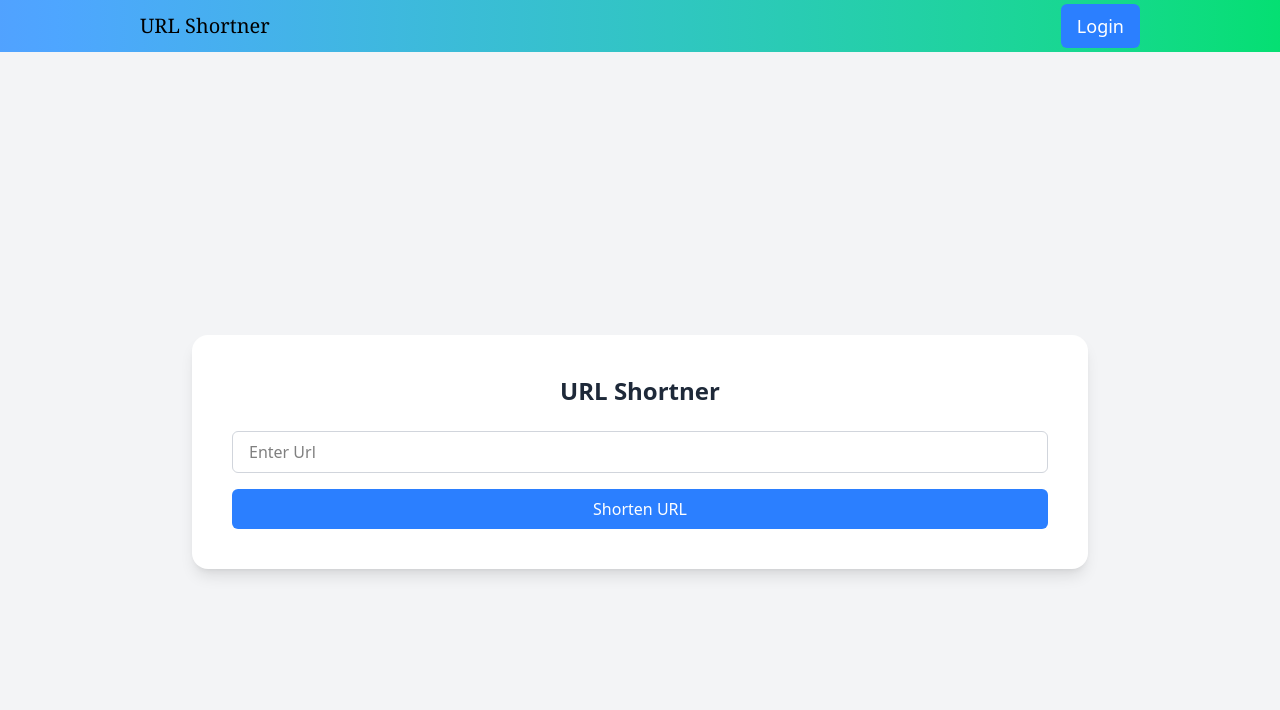
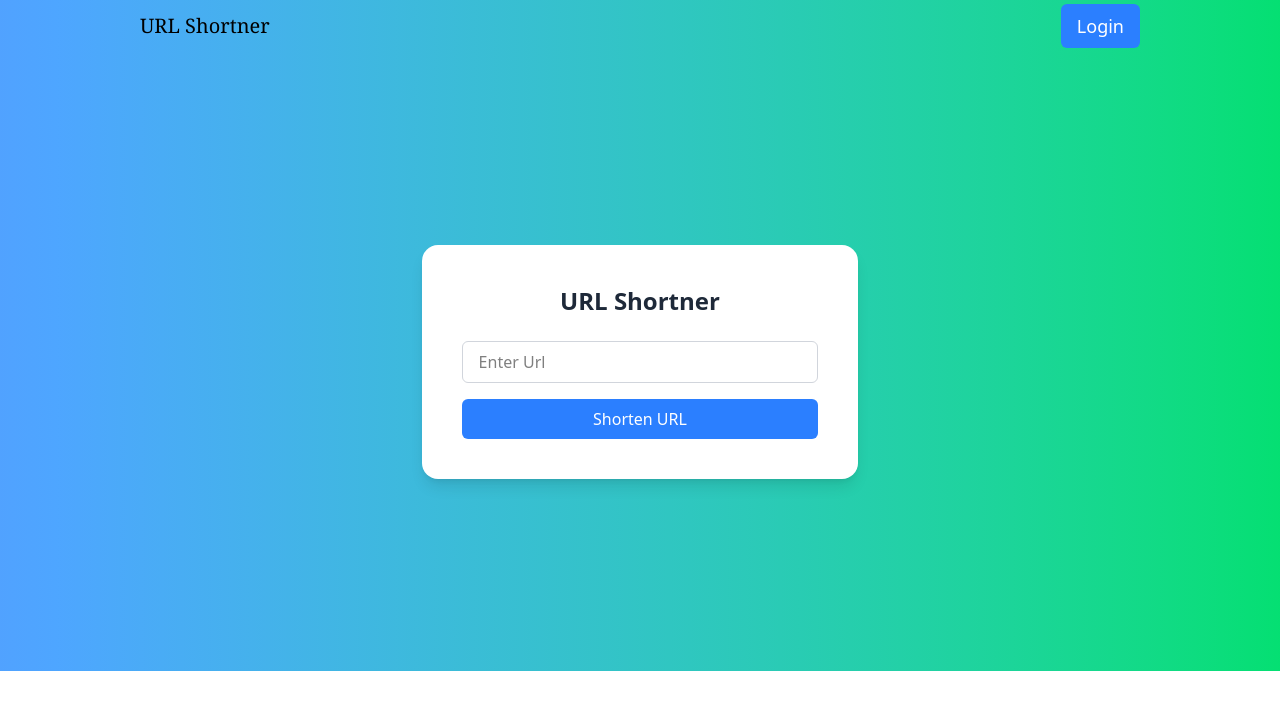
Before and after one commit to Tofeeq7007/vercel-frontend, a React (Vite) app: page / in a window 1280 px wide. Shown: the top 710 px of the page. Built offline with nearby package versions, Linux system fonts and the light colour scheme; no server answers.

Commit message:
.............

```diff
--- a/src/component/LoginFrom.jsx
+++ b/src/component/LoginFrom.jsx
@@ -29,7 +29,7 @@ export function LoginForm({state}) {
     };
 
     return (
-        <div className="w-full h-screen bg-gray-100">
+        <div className="w-full h-[619px] bg-gradient-to-r  from-blue-400 to-green-400">
             <div className="flex justify-center items-center h-full px-4">
                 <form onSubmit={handleSubmit} className="bg-white shadow-lg rounded-2xl p-10 w-full max-w-md">
                     <h2 className="text-xl font-bold text-center mb-6 text-gray-800">Login User</h2>
--- a/src/component/RegisterForm.jsx
+++ b/src/component/RegisterForm.jsx
@@ -27,7 +27,7 @@ export function RegisterForm({state}){
         }
     };
     return(
-        <div className="w-full h-screen bg-gray-100">
+        <div className="w-full h-[619px] bg-gradient-to-r  from-blue-400 to-green-400">
             <div className="flex  justify-center items-center h-full px-4">
                 <div className="bg-white shadow-lg rounded-2xl p-10 w-full max-w-md">
 
--- a/src/component/Urllow.jsx
+++ b/src/component/Urllow.jsx
@@ -25,9 +25,9 @@ export function Abcd(){
     }
 
     return (
-        <div className="w-full h-screen bg-gray-100">
+        <div className="w-full h-[619px] bg-gradient-to-r  from-blue-400 to-green-400">
             <div className="flex  justify-center items-center h-full px-4">
-                <div className="bg-white shadow-lg rounded-2xl p-10 w-full max-w-4xl">
+                <div className={`bg-white shadow-lg rounded-2xl p-10 ${auth.isAuthenticated ? 'w-[70%]' :'w-[35%]'}`}>
 
                     <h2 className="bg-white text-2xl font-semibold text text-center mb-6 text-gray-800">URL Shortner</h2>
                     <div className="mb-4">
```
